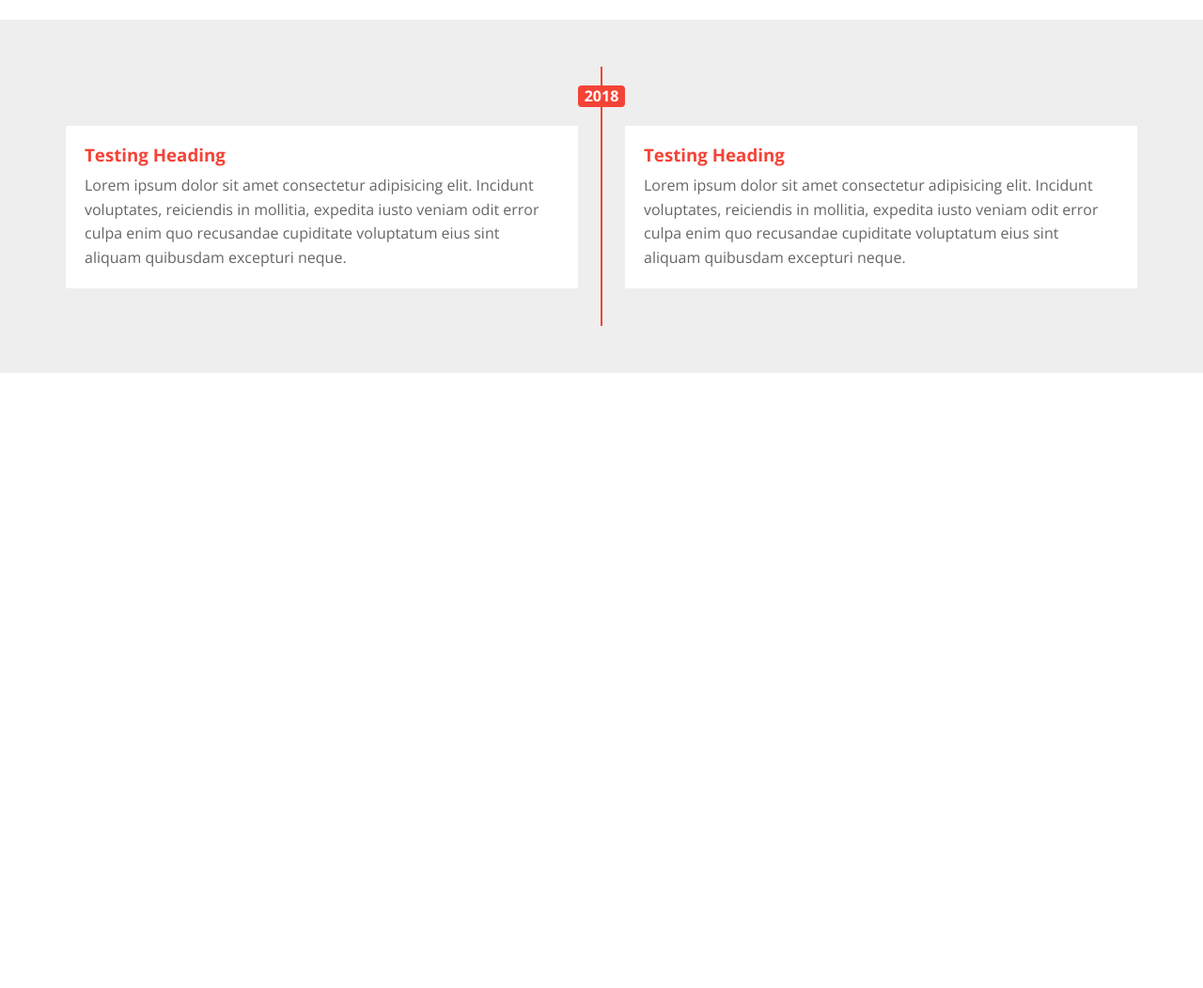
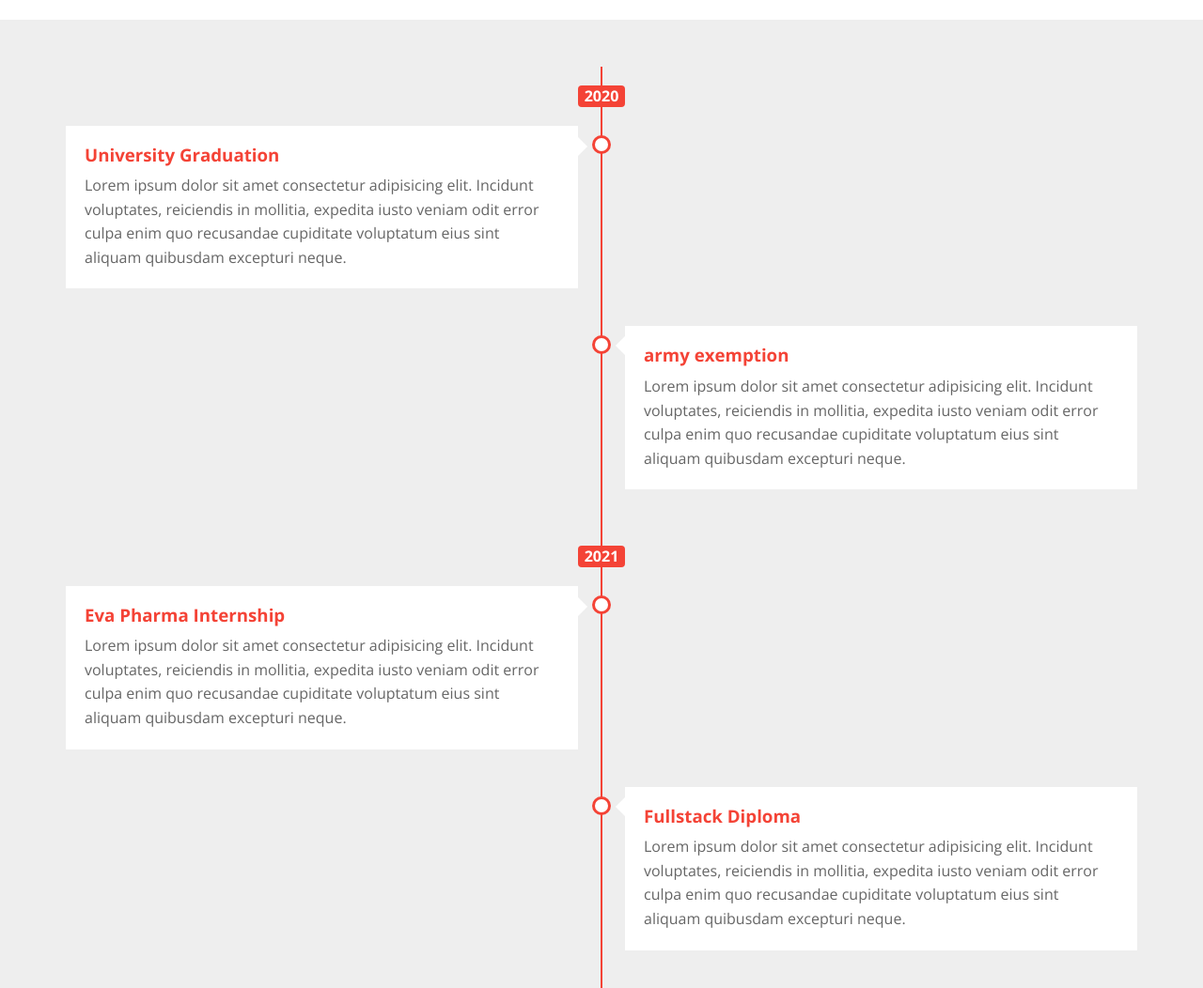
Before and after one commit to EtshProjects/My-Personnal-Website, a plain HTML site: page index.html in a window 1280 px wide. Shown: the part 2260-3312 px from the top of the page at 94% size. Before the commit the page ends 2657 px from the top, so only its background shows below. Drawn offline with nearby package versions, Linux system fonts and the light colour scheme.

Commit message:
second commit

```diff
--- a/css/master.css
+++ b/css/master.css
@@ -421,9 +421,31 @@ body {
 .timeline .timeline-content .left{
     float: left;
 }
+.timeline .timeline-content .left::before{
+    right: -35px;
+}
 .timeline .timeline-content .right{
     float: right;
 }
+.timeline .timeline-content .right::before{
+    left: -35px;
+}
+.timeline .timeline-content .left::before,
+.timeline .timeline-content .right::before{
+    content: '';
+    width: 14px;
+    height: 14px;
+    background-color: #fff;
+    border: 3px solid var(--main-color);
+    position: absolute;
+    top: 10px;
+    border-radius: 50%;
+    -webkit-border-radius: 50%;
+    -moz-border-radius: 50%;
+    -ms-border-radius: 50%;
+    -o-border-radius: 50%;
+}
+
 .timeline .timeline-content .content{
     padding: 20px;
     background-color: #FFF;
@@ -438,5 +460,30 @@ body {
     margin: 0;
     line-height: 1.6;
 }
+.clearfix{
+    clear: both;
+}
+.timeline .timeline-content .left .content::before{
+    content: '';
+    border-style: solid;
+    border-width: 10px;
+    border-color: transparent transparent transparent #FFF;
+    height: 0;
+    width: 0;
+    position: absolute;
+    right: -20px;
+    top: 12px;
+}
 
+.timeline .timeline-content .right .content::before{
+    content: '';
+    border-style: solid;
+    border-width: 10px;
+    border-color: transparent #fff transparent transparent;
+    height: 0;
+    width: 0;
+    position: absolute;
+    left: -20px;
+    top: 11px;
+}
 /* end timeline */
--- a/index.html
+++ b/index.html
@@ -144,11 +144,11 @@
                 <img src="imgs/03.jpg" alt="Image Three">
                 <img src="imgs/04.png" alt="Image Four">
                 <img src="imgs/05.jpg" alt="Image Five">
-                <img src="imgs/06.jpg" alt="">
-                <img src="imgs/07.jpg" alt="">
-                <img src="imgs/08.jpg" alt="">
-                <img src="imgs/09.jpg" alt="">
-                <img src="imgs/10.jpg" alt="">
+                <img src="imgs/06.jpg" alt="Image Six">
+                <img src="imgs/07.jpg" alt="Image Seven">
+                <img src="imgs/08.jpg" alt="Image Eight">
+                <img src="imgs/09.jpg" alt="Image Nine">
+                <img src="imgs/10.jpg" alt="Image Ten">
             </div>
         </div>
     </div>
@@ -159,24 +159,47 @@
         <div class="container">
             <div class="timeline-content">
 
-                <div class="year">2018</div>
+                <div class="year">2020</div>
                 <div class="left">
                     <div class="content">
-                        <h3>Testing Heading</h3>
+                        <h3>University Graduation</h3>
+                        <p>Lorem ipsum dolor sit amet consectetur adipisicing elit. Incidunt voluptates, reiciendis in
+                            mollitia, expedita iusto veniam odit error culpa enim quo recusandae cupiditate voluptatum
+                            eius sint aliquam quibusdam excepturi neque.</p>
+                    </div>
+                </div>
+                <div class="clearfix"></div>
+                <div class="right">
+                    <div class="content">
+                        <h3>army exemption </h3>
+                        <p>Lorem ipsum dolor sit amet consectetur adipisicing elit. Incidunt voluptates, reiciendis in
+                            mollitia, expedita iusto veniam odit error culpa enim quo recusandae cupiditate voluptatum
+                            eius sint aliquam quibusdam excepturi neque.</p>
+                    </div>
+                </div>
+                <div class="clearfix"></div>
+
+                <div class="year">2021</div>
+                <div class="left">
+                    <div class="content">
+                        <h3>Eva Pharma Internship</h3>
                         <p>Lorem ipsum dolor sit amet consectetur adipisicing elit. Incidunt voluptates, reiciendis in
                             mollitia, expedita iusto veniam odit error culpa enim quo recusandae cupiditate voluptatum
                             eius sint aliquam quibusdam excepturi neque.</p>
                     </div>
                 </div>
 
+                <div class="clearfix"></div>
+
                 <div class="right">
                     <div class="content">
-                        <h3>Testing Heading</h3>
+                        <h3>Fullstack Diploma </h3>
                         <p>Lorem ipsum dolor sit amet consectetur adipisicing elit. Incidunt voluptates, reiciendis in
                             mollitia, expedita iusto veniam odit error culpa enim quo recusandae cupiditate voluptatum
                             eius sint aliquam quibusdam excepturi neque.</p>
                     </div>
                 </div>
+
             </div>
         </div>
     </div>
```
